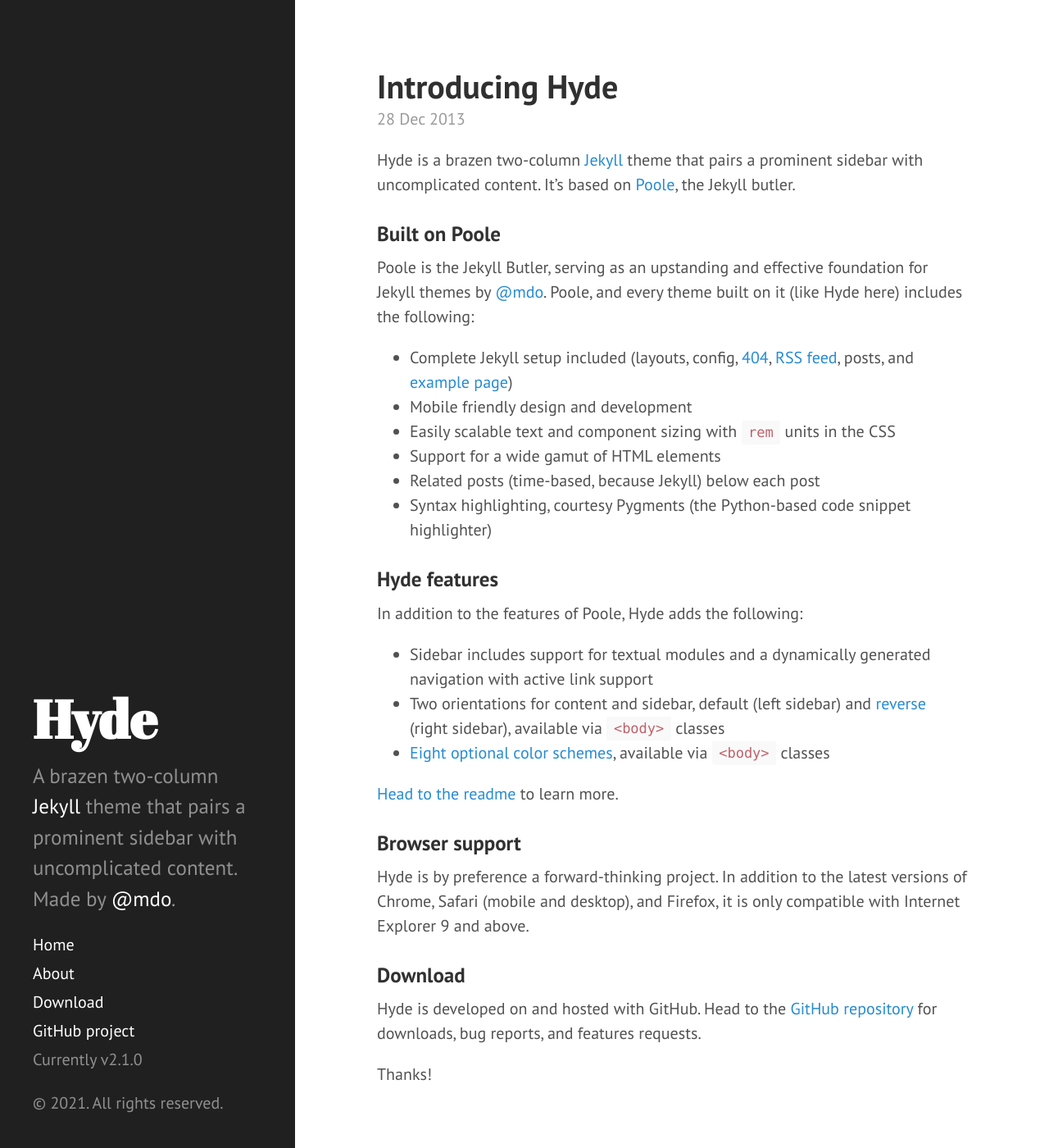
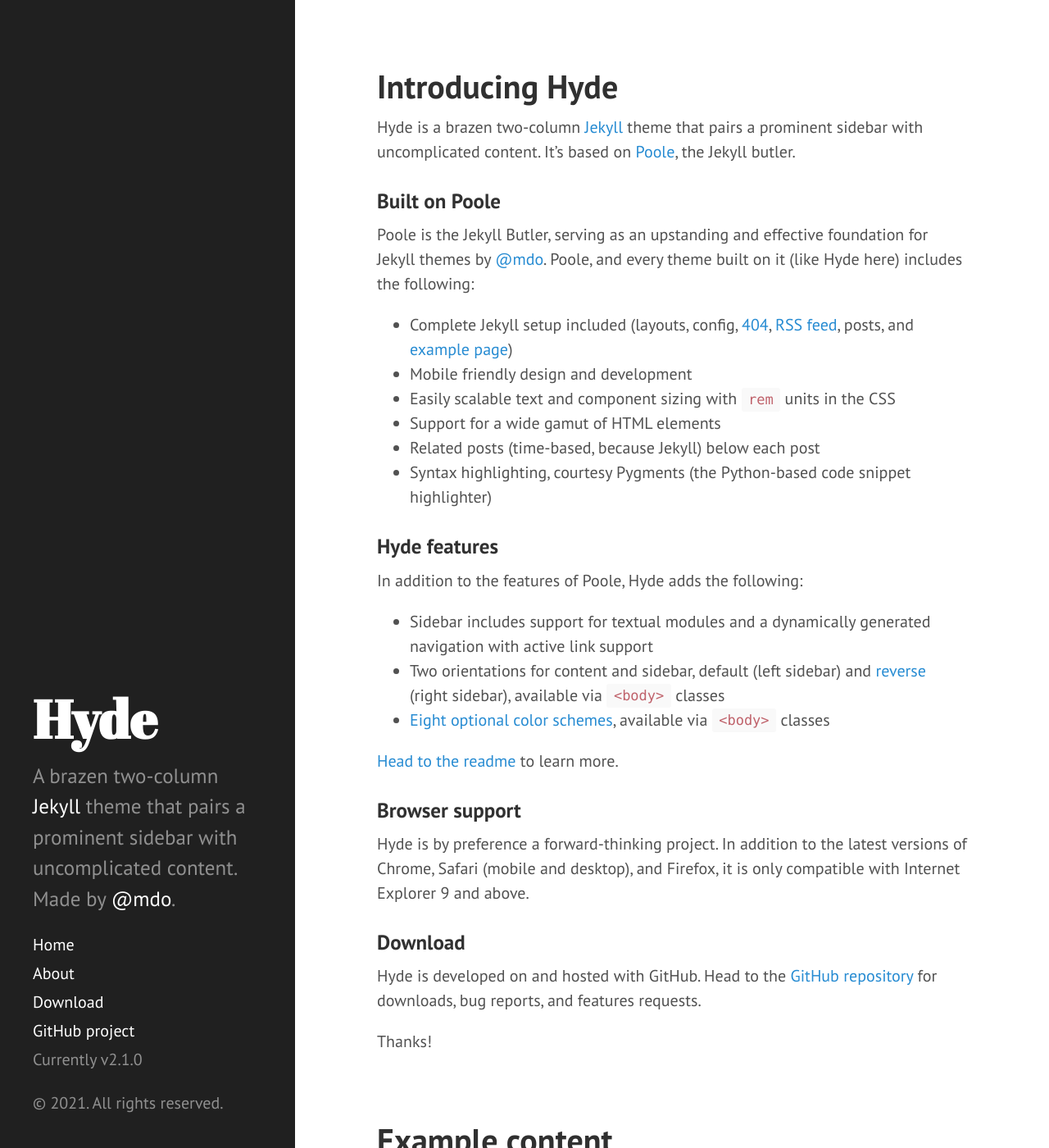
Before and after one commit to zackurben/sarahsayre, a Jekyll site: the page built from index.html, in a window 1280 px wide and 1400 px high. Shown: the whole window at 82% size. Built offline with Jekyll 4.4.1, drawn with Linux system fonts in a browser that asks for light colours; the list of posts is cut into pages by our own code; some of the changed text lies outside the part shown.

Commit message:
Adding configurations for page layout.

```diff
--- a/_config.yml
+++ b/_config.yml
@@ -25,3 +25,9 @@
 
 github:
   repo: https://github.com/poole/hyde
+
+# conditionals
+enable_pagination: false
+enable_post_date: false
+enable_post_links: false
+enable_post_related: false
--- a/_layouts/post.html
+++ b/_layouts/post.html
@@ -4,10 +4,12 @@
 
 <div class="post">
   <h1 class="post-title">{{ page.title }}</h1>
+  {% if enable_post_date %}
   <span class="post-date">{{ page.date | date_to_string }}</span>
-  {{ content }}
+  {% endif %} {{ content }}
 </div>
 
+{% if enable_post_related %}
 <div class="related">
   <h2>Related Posts</h2>
   <ul class="related-posts">
@@ -23,3 +25,4 @@
     {% endfor %}
   </ul>
 </div>
+{% endif %}
--- a/index.html
+++ b/index.html
@@ -7,31 +7,32 @@
   {% for post in paginator.posts %}
   <div class="post">
     <h1 class="post-title">
-      <a href="{{ post.url }}">
-        {{ post.title }}
-      </a>
+      {% if enable_post_links %}
+      <a href="{{ post.url }}">{{ post.title }}</a>
+      {% else %}
+      <span>{{ post.title }}</span>
+      {% endif %}
     </h1>
 
+    {% if enable_post_date %}
     <span class="post-date">{{ post.date | date_to_string }}</span>
-
-    {{ post.content }}
+    {% endif %} {{ post.content }}
   </div>
   {% endfor %}
 </div>
 
+{% if enable_pagination %}
 <div class="pagination">
   {% if paginator.next_page %}
-    <a class="pagination-item older" href="{{ site.baseurl }}page{{paginator.next_page}}">Older</a>
+  <a class="pagination-item older" href="{{ site.baseurl }}page{{paginator.next_page}}">Older</a>
   {% else %}
-    <span class="pagination-item older">Older</span>
-  {% endif %}
-  {% if paginator.previous_page %}
-    {% if paginator.page == 2 %}
-      <a class="pagination-item newer" href="{{ site.baseurl }}">Newer</a>
-    {% else %}
-      <a class="pagination-item newer" href="{{ site.baseurl }}page{{paginator.previous_page}}">Newer</a>
-    {% endif %}
+  <span class="pagination-item older">Older</span>
+  {% endif %} {% if paginator.previous_page %} {% if paginator.page == 2 %}
+  <a class="pagination-item newer" href="{{ site.baseurl }}">Newer</a>
   {% else %}
-    <span class="pagination-item newer">Newer</span>
+  <a class="pagination-item newer" href="{{ site.baseurl }}page{{paginator.previous_page}}">Newer</a>
+  {% endif %} {% else %}
+  <span class="pagination-item newer">Newer</span>
   {% endif %}
 </div>
+{% endif %}
```
Lines whose indentation alone changed are shown as unchanged.
